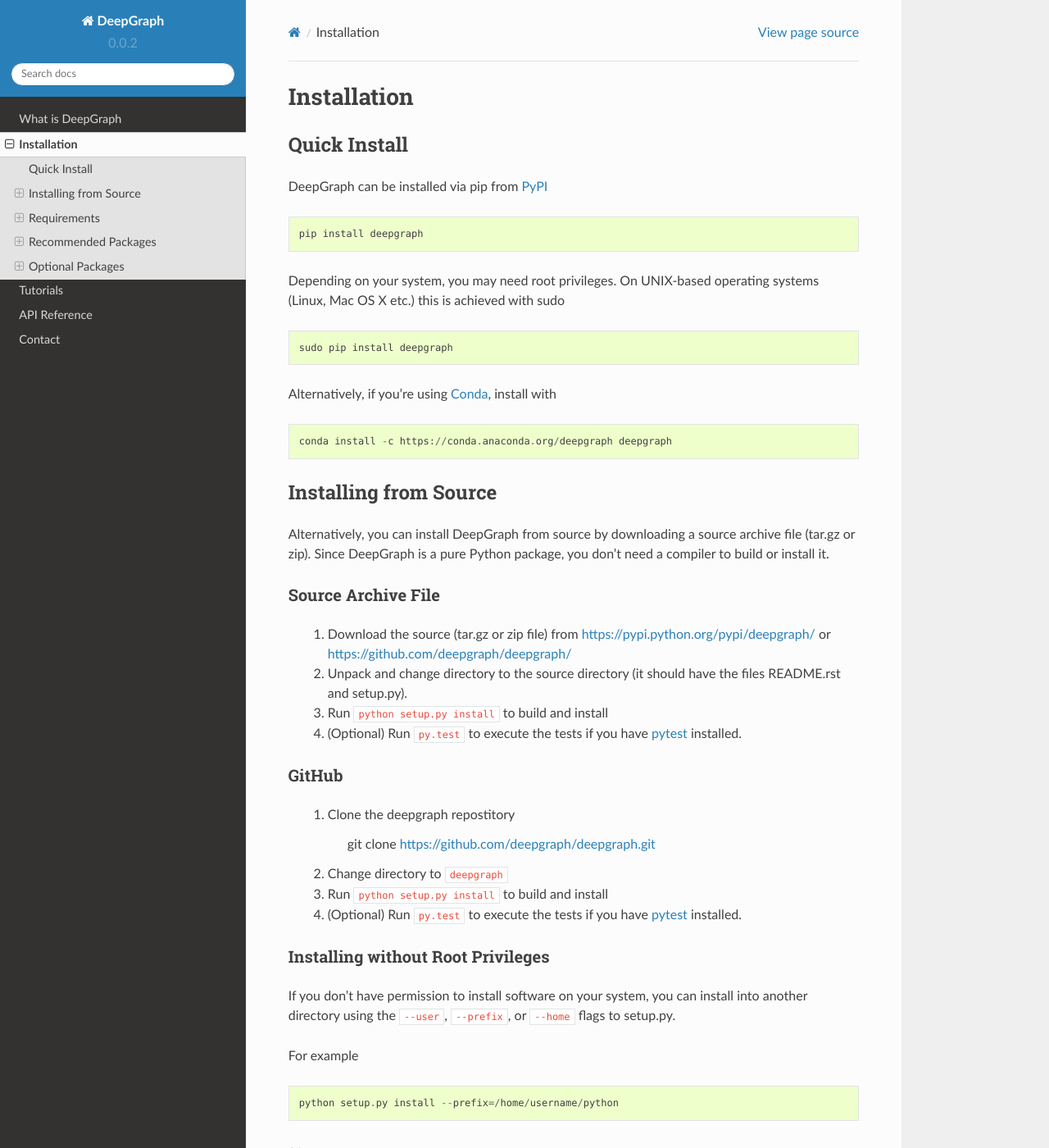
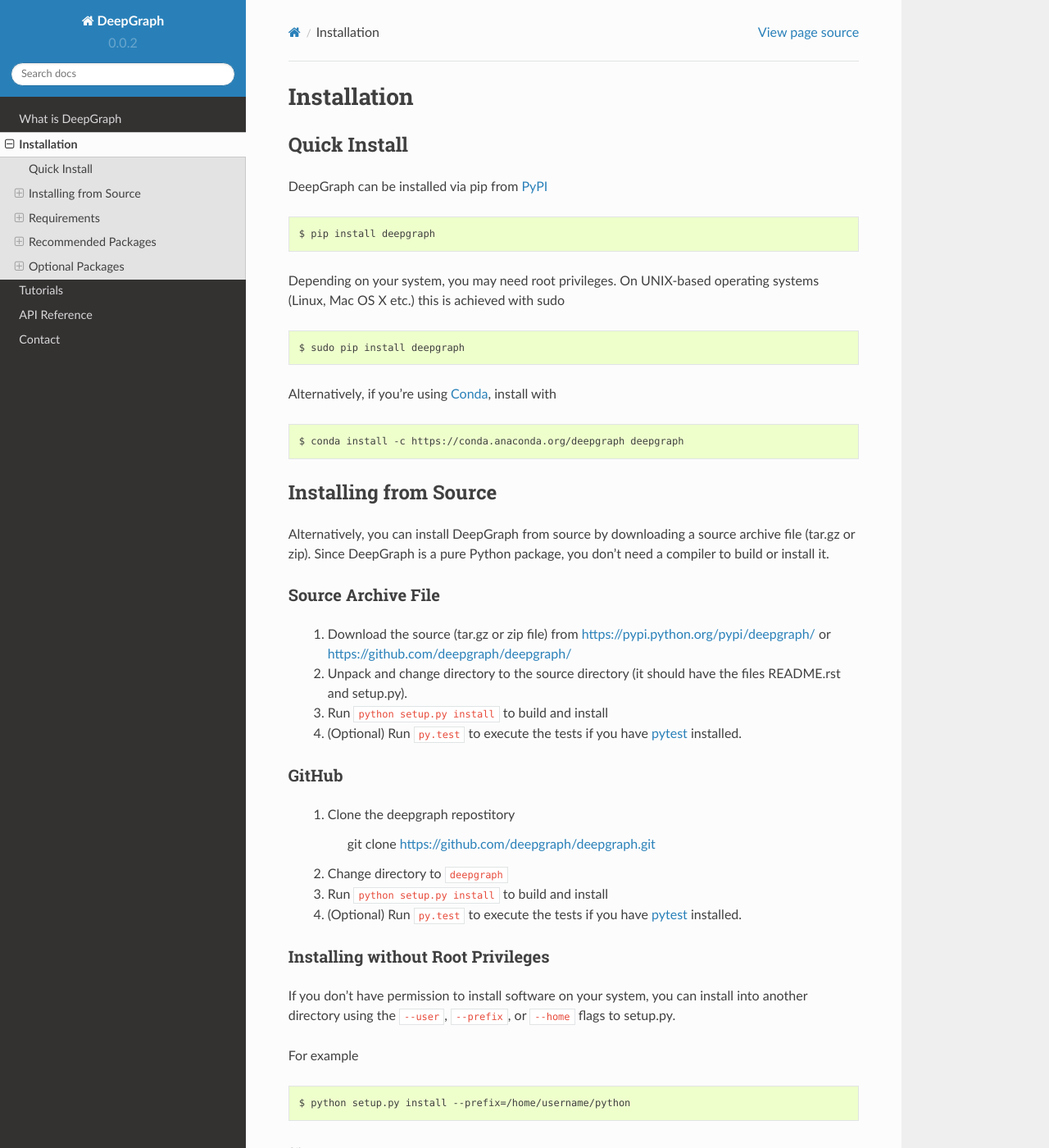
Before and after one commit to deepgraph/deepgraph, a Sphinx documentation site: the page built from doc/source/installation.rst, in a window 1280 px wide and 1400 px high. Shown: the whole window at 82% size. Built offline with Sphinx 7.4.7 and the Read the Docs theme 2.0.0, drawn with Linux system fonts in a browser that asks for light colours; some of the changed text lies outside the part shown.

Commit message:
add dollar symbols.

```diff
--- a/doc/source/installation.rst
+++ b/doc/source/installation.rst
@@ -14,21 +14,21 @@
 
 ::
 
-   pip install deepgraph
+   $ pip install deepgraph
 
 Depending on your system, you may need root privileges. On UNIX-based operating
 systems (Linux, Mac OS X etc.) this is achieved with sudo
 
 ::
 
-   sudo pip install deepgraph
+   $ sudo pip install deepgraph
 
 Alternatively, if you're using `Conda <http://conda.pydata.org/docs/>`_,
 install with
 
 ::
 
-   conda install -c https://conda.anaconda.org/deepgraph deepgraph
+   $ conda install -c https://conda.anaconda.org/deepgraph deepgraph
 
 
 Installing from Source
@@ -80,19 +80,19 @@
 
 ::
 
-    python setup.py install --prefix=/home/username/python
+    $ python setup.py install --prefix=/home/username/python
 
 or
 
 ::
 
-    python setup.py install --home=~
+    $ python setup.py install --home=~
 
 or
 
 ::
 
-    python setup.py install --user
+    $ python setup.py install --user
 
 Note: If you didn't install in the standard Python site-packages directory you
 will need to set your PYTHONPATH variable to the alternate location. See
```
